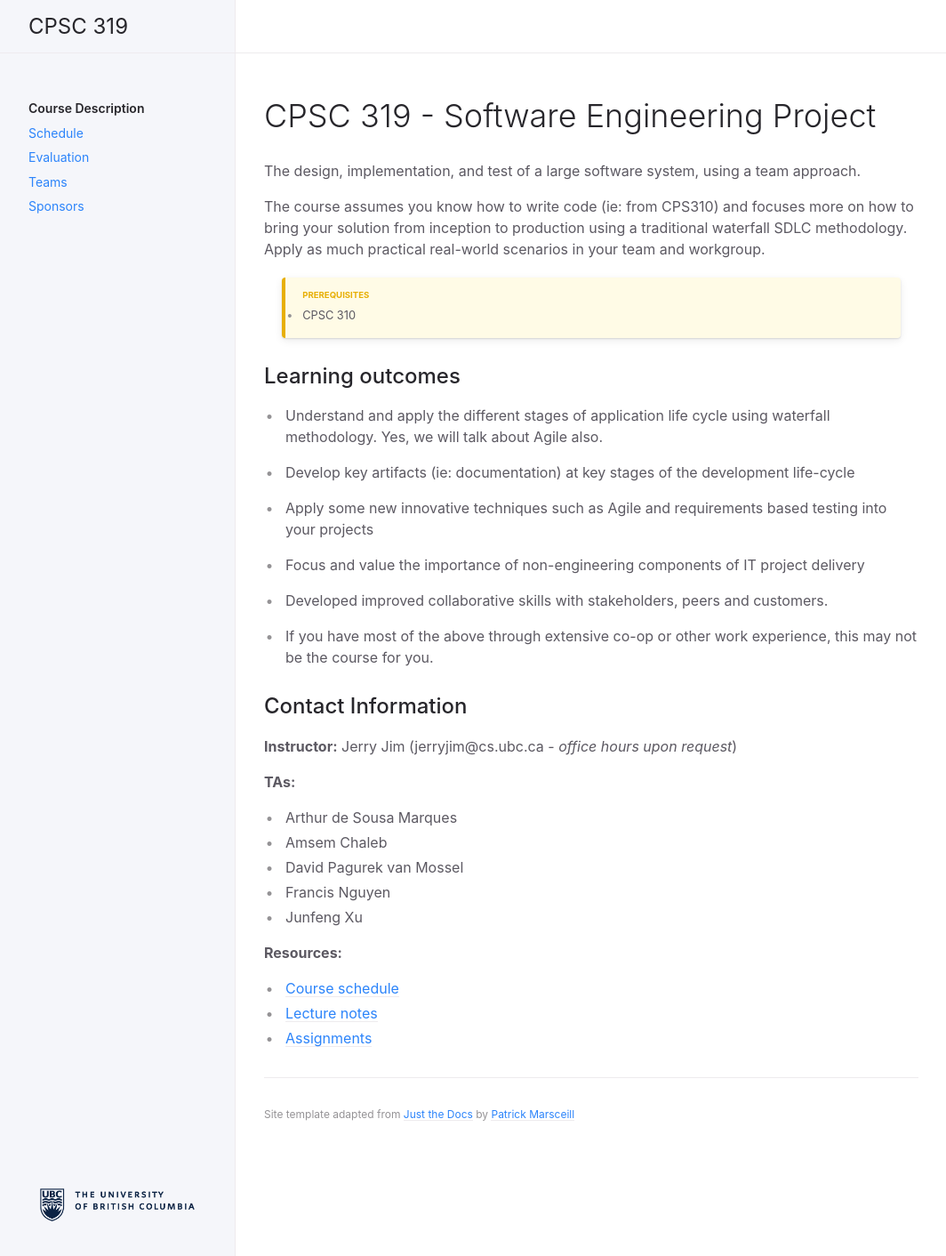
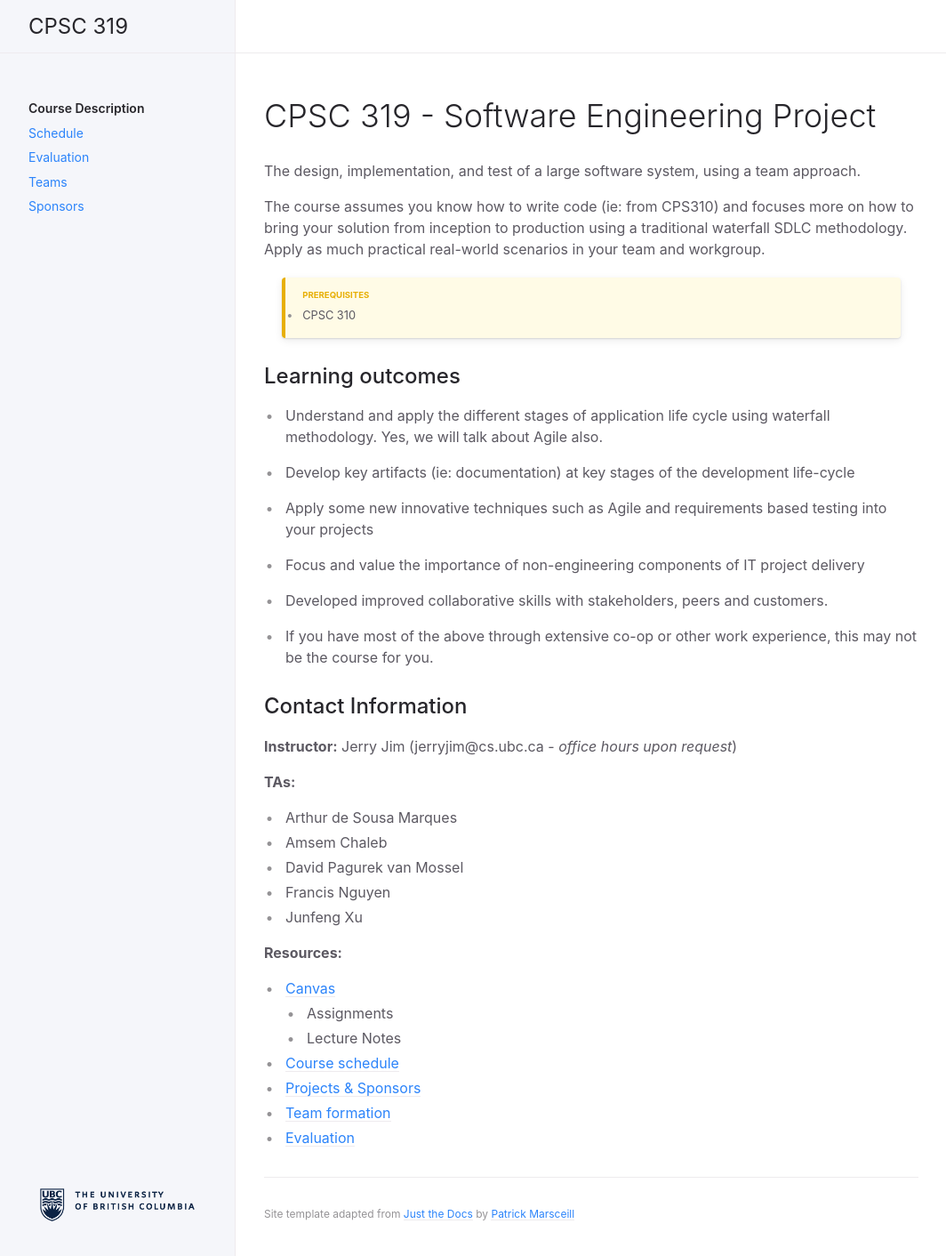
Before and after one commit to marquesarthur/ubc-cpsc319, a Jekyll site: the page built from index.md, in a window 1280 px wide. Shown: the top 1412 px of the page at 89% size, without its empty margins (107-1171 px from the left). Built offline with Jekyll 4.4.1, drawn with Linux system fonts in a browser that asks for light colours.

Commit message:
added sponsor & teams

```diff
--- a/index.md
+++ b/index.md
@@ -57,6 +57,12 @@ for you.
 
 **Resources:**
 
-* [Course schedule](./content/schedule.md)
-* [Lecture notes](./content/lecture.md)
-* [Assignments](./content/assingments.md)
+* [Canvas](https://canvas.ubc.ca/courses/36010)
+    - Assignments
+    - Lecture Notes
+
+
+* [Course schedule](schedule.md)
+* [Projects & Sponsors](sponsors.md)
+* [Team formation](teams.md)
+* [Evaluation](evaluation.md)
```
